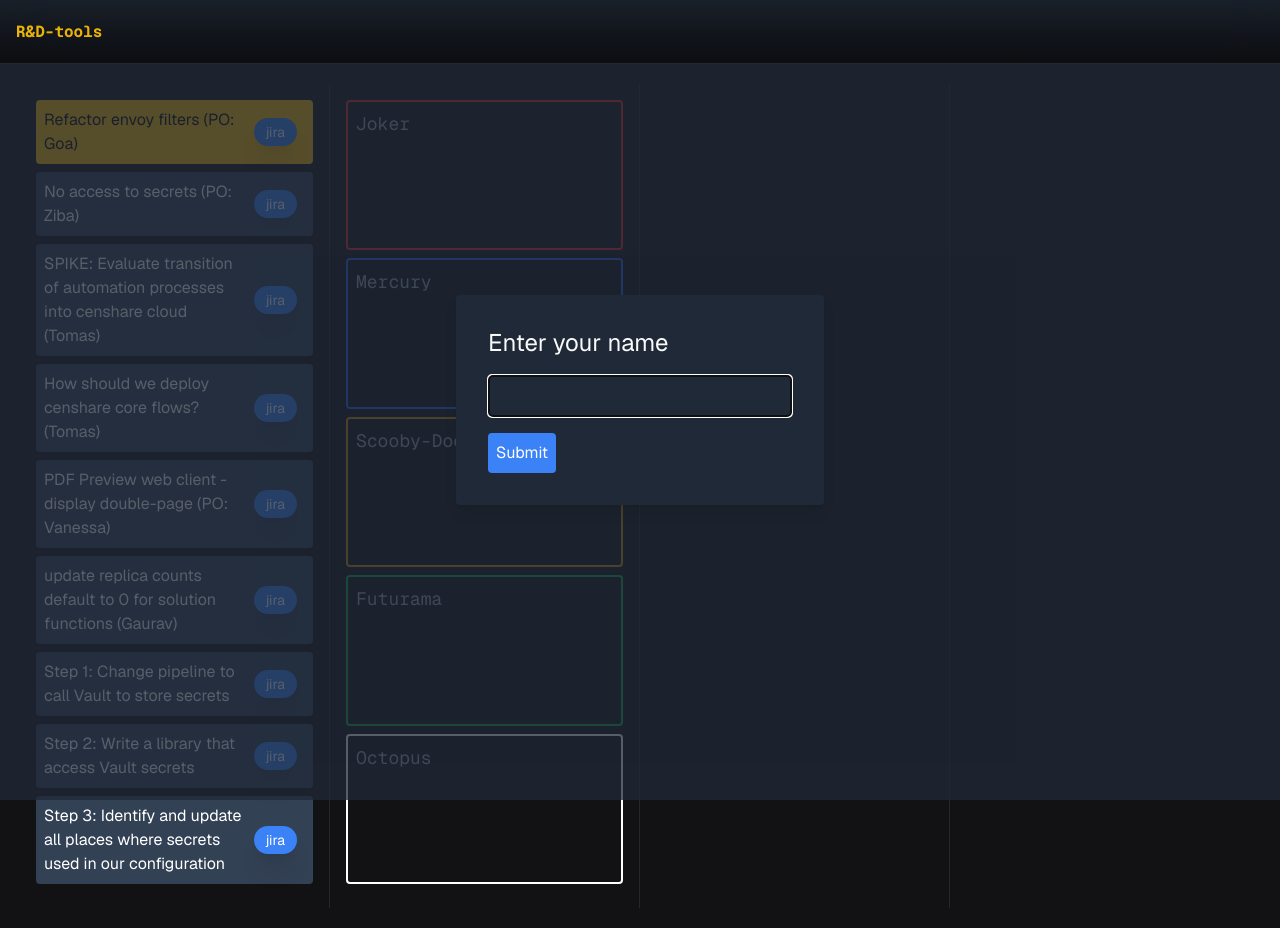
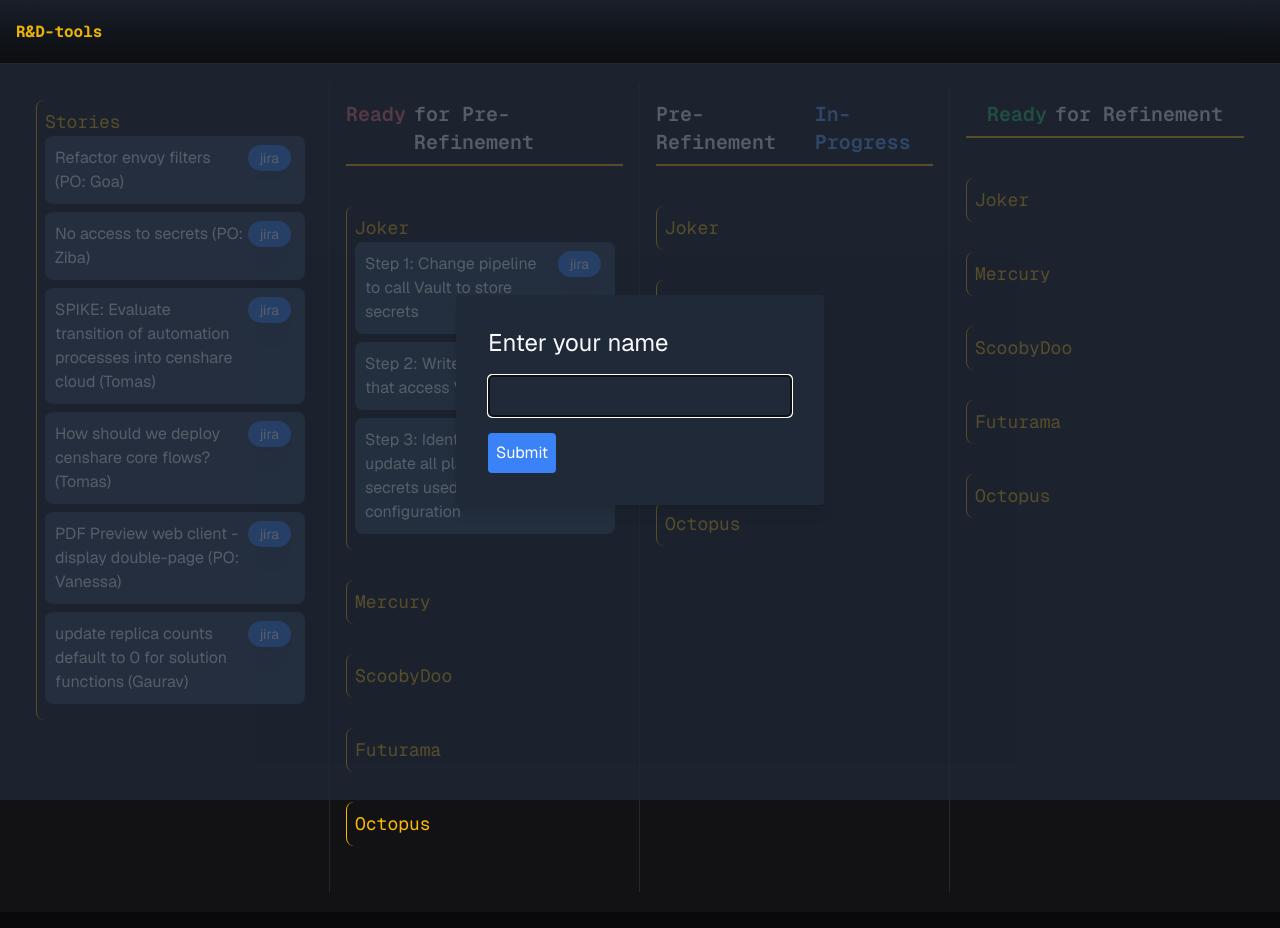
Before and after one commit to danieldotinc/agile-tools, a Next.js app: page /pre-refinement in a window 1280 px wide. Built offline with nearby package versions, Linux system fonts and the light colour scheme; no server answers.

Commit message:
add pre-refinement columns and team buckets

```diff
--- /dev/null
+++ b/app/pre-refinement/StoryBuckets.tsx
@@ -0,0 +1,79 @@
+'use client';
+import { Droppable, Draggable, DraggingStyle, NotDraggingStyle } from 'react-beautiful-dnd';
+import Link from 'next/link';
+
+export type PreStory = {
+  id: string;
+  name: string;
+  link?: string;
+};
+
+export type Buckets = Record<string, PreStory[]>;
+
+type Props = {
+  buckets: Buckets;
+};
+
+const StoryBuckets = ({ buckets }: Props) => {
+  const grid = 8;
+
+  const getItemStyle = (isDragging: boolean, draggableStyle: DraggingStyle | NotDraggingStyle | undefined) => ({
+    padding: 10,
+    margin: `0 0 ${grid}px 0`,
+    'border-radius': `8px`,
+    background: 'rgb(51 65 85)',
+    display: 'flex',
+    'justify-content': 'space-between',
+    ...draggableStyle,
+  });
+
+  const getListStyle = (isDraggingOver: boolean) => ({
+    // background: isDraggingOver ? 'darkgray' : 'dark',
+    padding: grid,
+    'margin-bottom': '30px',
+    'border-left': `1px solid #fcba03`,
+    'border-radius': '8px',
+  });
+
+  return (
+    <>
+      {Object.keys(buckets).map((bucket) => (
+        <Droppable droppableId={bucket} key={bucket}>
+          {(provided, snapshot) => (
+            <div ref={provided.innerRef} {...provided.droppableProps} style={getListStyle(snapshot.isDraggingOver)}>
+              <span className="text-lg font-mono text-prominent">{bucket.split('-')[0]}</span>
+              {buckets[bucket].map((story: PreStory, index: number) => (
+                <Draggable key={story.id} draggableId={story.id} index={index}>
+                  {(provided, snapshot) => (
+                    <div
+                      ref={provided.innerRef}
+                      {...provided.draggableProps}
+                      {...provided.dragHandleProps}
+                      style={getItemStyle(snapshot.isDragging, provided.draggableProps.style)}
+                    >
+                      {story.name}
+                      {story.link ? (
+                        <span>
+                          <Link
+                            className="rounded-full bg-blue-500 px-3 py-1 mx-1 text-white text-sm shadow-xl"
+                            href={story.link}
+                            target="_blank"
+                          >
+                            jira
+                          </Link>
+                        </span>
+                      ) : null}
+                    </div>
+                  )}
+                </Draggable>
+              ))}
+              {provided.placeholder}
+            </div>
+          )}
+        </Droppable>
+      ))}
+    </>
+  );
+};
+
+export default StoryBuckets;
--- a/app/pre-refinement/page.tsx
+++ b/app/pre-refinement/page.tsx
@@ -1,106 +1,161 @@
 'use client';
-import { useState, useEffect, FormEvent } from 'react';
-import { DndProvider } from 'react-dnd';
-import { HTML5Backend } from 'react-dnd-html5-backend';
+import { useState, useEffect } from 'react';
+import { DragDropContext, OnDragEndResponder } from 'react-beautiful-dnd';
 
 import socket from '@/app/socket';
 import { useAuthContext } from '@/app/context/AuthContext';
 
-import StoryList from '../components/StoryList';
+import StoryBuckets, { Buckets, PreStory } from './StoryBuckets';
 
 type PreRefinement = {
   currentIndex: number;
   stories: PreStory[];
 };
 
-type PreStory = {
-  name: string;
-  link?: string;
-};
-
 const PreRefinement = () => {
   const { isAdmin } = useAuthContext();
 
-  const [preRefinement, setPreRefinement] = useState<PreRefinement | null>({
-    currentIndex: 0,
-    stories: [
+  const [buckets, setBuckets] = useState<Buckets>({
+    Stories: [
       {
+        id: 'a',
         link: 'https://jira.censhare.com/browse/CSCPRDXX-1156',
         name: 'Refactor envoy filters (PO: Goa)',
       },
       {
+        id: 'b',
         link: 'https://jira.censhare.com/browse/CSCPRDXX-829',
         name: 'No access to secrets (PO: Ziba)',
       },
       {
+        id: 'c',
         link: 'https://jira.censhare.com/browse/CSCPRDXX-71',
         name: 'SPIKE: Evaluate transition of automation processes into censhare cloud (Tomas)',
       },
       {
+        id: 'd',
         link: 'https://jira.censhare.com/browse/CSCPRDXX-1196',
         name: 'How should we deploy censhare core flows? (Tomas)',
       },
       {
+        id: 'e',
         link: 'https://jira.censhare.com/browse/CSCPRDXX-57',
         name: 'PDF Preview web client - display double-page (PO: Vanessa)',
       },
       {
+        id: 'f',
         link: 'update replica counts default to 0 for solution functions ',
         name: 'update replica counts default to 0 for solution functions (Gaurav)',
       },
+    ],
+    Joker: [
       {
+        id: 'g',
         link: 'CSCPRDXX-1242',
         name: 'Step 1: Change pipeline to call Vault to store secrets',
       },
       {
+        id: 'h',
         link: 'CSCPRDXX-1243',
         name: 'Step 2: Write a library that access Vault secrets',
       },
       {
+        id: 'i',
         link: 'CSCPRDXX-1244',
         name: 'Step 3: Identify and update all places where secrets used in our configuration',
       },
     ],
+    Mercury: [],
+    ScoobyDoo: [],
+    Futurama: [],
+    Octopus: [],
+    'Joker-P': [],
+    'Mercury-P': [],
+    'ScoobyDoo-P': [],
+    'Futurama-P': [],
+    'Octopus-P': [],
+    'Joker-D': [],
+    'Mercury-D': [],
+    'ScoobyDoo-D': [],
+    'Futurama-D': [],
+    'Octopus-D': [],
   });
 
-  const [selectedStoryIndex, setSelectedStoryIndex] = useState<number | null>(0);
+  const reorder = (list: PreStory[], startIndex: number, endIndex: number): PreStory[] => {
+    const result = Array.from(list);
+    const [removed] = result.splice(startIndex, 1);
+    result.splice(endIndex, 0, removed);
+    return result;
+  };
 
-  const storySelect = (index: number) => setSelectedStoryIndex(index);
-  const deleteStory = () => socket.emit('deletePreStory', { index: preRefinement?.currentIndex });
-  const addPreStory = (name: string, link: string) => {
-    if (String(name).trim()) {
-      socket.emit('addPreStory', { name: String(name).trim(), link });
+  const onDragEnd: OnDragEndResponder = (result) => {
+    const { source, destination } = result;
+    if (!destination) return;
 
-      (document.getElementById('story-name') as HTMLInputElement).value = '';
-      (document.getElementById('story-link') as HTMLInputElement).value = '';
+    if (source.droppableId === destination.droppableId) {
+      const items = reorder(buckets[source.droppableId], source.index, destination.index);
+      setBuckets((prev) => ({
+        ...prev,
+        [source.droppableId]: items,
+      }));
+    } else {
+      const sourceClone = Array.from(buckets[source.droppableId]);
+      const destClone = Array.from(buckets[destination.droppableId]);
+      const [removed] = sourceClone.splice(source.index, 1);
+
+      destClone.splice(destination.index, 0, removed);
+
+      setBuckets((prev) => ({
+        ...prev,
+        [source.droppableId]: sourceClone,
+        [destination.droppableId]: destClone,
+      }));
     }
   };
 
-  const handleReorder = (orderedPreStories: PreStory[], toIndex: number) => {
-    if (isAdmin) {
-      socket.emit('reorderPreStories', { preStories: orderedPreStories });
-      storySelect(toIndex);
-    }
-  };
+  const filterTeamBuckets = () => ({
+    Stories: [...(buckets.Stories ?? [])],
+  });
 
-  const handleStorySubmit = (e: FormEvent<HTMLFormElement>) => {
-    e.preventDefault();
-    addPreStory(
-      (document.getElementById('story-name') as HTMLInputElement).value,
-      (document.getElementById('story-link') as HTMLInputElement).value
-    );
-  };
+  const getReadyBuckets = () => ({
+    Joker: [...(buckets.Joker ?? [])],
+    Mercury: [...(buckets.Mercury ?? [])],
+    ScoobyDoo: [...(buckets.ScoobyDoo ?? [])],
+    Futurama: [...(buckets.Futurama ?? [])],
+    Octopus: [...(buckets.Octopus ?? [])],
+  });
+
+  const getProgressBuckets = () => ({
+    'Joker-P': [...(buckets['Joker-P'] ?? [])],
+    'Mercury-P': [...(buckets['Mercury-P'] ?? [])],
+    'ScoobyDoo-P': [...(buckets['ScoobyDoo-P'] ?? [])],
+    'Futurama-P': [...(buckets['Futurama-P'] ?? [])],
+    'Octopus-P': [...(buckets['Octopus-P'] ?? [])],
+  });
+
+  const getDoneBuckets = () => ({
+    'Joker-D': [...(buckets['Joker-D'] ?? [])],
+    'Mercury-D': [...(buckets['Mercury-D'] ?? [])],
+    'ScoobyDoo-D': [...(buckets['ScoobyDoo-D'] ?? [])],
+    'Futurama-D': [...(buckets['Futurama-D'] ?? [])],
+    'Octopus-D': [...(buckets['Octopus-D'] ?? [])],
+  });
 
   useEffect(() => {
     socket.emit('getPreRefinement');
 
     socket.on('initPreRefinement', ({ preRefinement }) => {
-      setPreRefinement(preRefinement);
+      setBuckets((prev) => ({
+        ...prev,
+        Stories: preRefinement.stories,
+      }));
     });
 
     socket.on('updatePreRefinement', (preRefinement) => {
-      setPreRefinement(preRefinement);
-      setSelectedStoryIndex(null);
+      setBuckets((prev) => ({
+        ...prev,
+        Stories: preRefinement.stories,
+      }));
     });
 
     return () => {
@@ -110,12 +165,13 @@ const PreRefinement = () => {
   }, []);
 
   return (
+    <DragDropContext onDragEnd={onDragEnd}>
       <div className="flex flex-1">
         <div className="w-1/4 p-4 border-r">
           {isAdmin && (
             <div className="flex-1 mb-10">
               <div className="mt-4 ">
-              <form onSubmit={handleStorySubmit}>
+                <form>
                   <input
                     type="text"
                     placeholder="Story Name"
@@ -132,45 +188,34 @@ const PreRefinement = () => {
                     <button type="submit" className=" bg-slate-600 text-white p-2 mr-2 rounded">
                       Create
                     </button>
-                  <button onClick={deleteStory} className="bg-red-500 text-white p-2 rounded">
-                    Delete
-                  </button>
+                    <button className="bg-red-500 text-white p-2 rounded">Delete</button>
                   </div>
                 </form>
               </div>
             </div>
           )}
-        <div className="flex-4">
-          <DndProvider backend={HTML5Backend}>
-            <StoryList
-              refinement={preRefinement}
-              onStorySelect={storySelect}
-              onReorder={handleReorder}
-              currentIndex={selectedStoryIndex}
-              noStyling
-            />
-          </DndProvider>
+          <StoryBuckets buckets={filterTeamBuckets()} />
+        </div>
+        <div className="flex w-1/4 p-4 border-r flex-col">
+          <div className="flex justify-center text-xl font-mono font-semibold mb-10 pb-2 border-y-2 border-t-0 border-b-prominent">
+            <span className="text-red-400 mr-2">Ready</span>for Pre-Refinement
+          </div>
+          <StoryBuckets buckets={getReadyBuckets()} />
+        </div>
+        <div className="flex w-1/4 p-4 border-r flex-col">
+          <div className="flex justify-center text-xl font-mono font-semibold mb-10 pb-2 border-y-2 border-t-0 border-b-prominent">
+            Pre-Refinement <span className="text-blue-400 ml-2"> In-Progress</span>
+          </div>
+          <StoryBuckets buckets={getProgressBuckets()} />
+        </div>
+        <div className="flex w-1/4 p-4 flex-col">
+          <div className="flex justify-center text-xl font-mono font-semibold mb-10 pb-2 border-y-2 border-t-0 border-b-prominent">
+            <span className="text-green-500 mr-2">Ready</span> for Refinement
+          </div>
+          <StoryBuckets buckets={getDoneBuckets()} />
         </div>
       </div>
-      <div className="flex w-1/4 p-4 border-r flex-col">
-        <li className={`flex-2 mb-2 p-2 rounded flex border-red-600 border-2`}>
-          <span className="text-lg text-gray-400 font-mono">Joker</span>
-        </li>
-        <li className={`flex-2 mb-2 p-2 rounded flex border-blue-600 border-2`}>
-          <span className="text-lg text-gray-400 font-mono">Mercury</span>
-        </li>
-        <li className={`flex-2 mb-2 p-2 rounded flex border-yellow-600 border-2`}>
-          <span className="text-lg text-gray-400 font-mono">Scooby-Doo</span>
-        </li>
-        <li className={`flex-2 mb-2 p-2 rounded flex border-green-600 border-2`}>
-          <span className="text-lg text-gray-400 font-mono">Futurama</span>
-        </li>
-        <li className={`flex-2 mb-2 p-2 rounded flex border-white border-2`}>
-          <span className="text-lg text-gray-400 font-mono">Octopus</span>
-        </li>
-      </div>
-      <div className="w-1/4 p-4 border-r" style={{ flexBasis: '25%' }}></div>
-    </div>
+    </DragDropContext>
   );
 };
 
--- a/next.config.mjs
+++ b/next.config.mjs
@@ -1,4 +1,6 @@
 /** @type {import('next').NextConfig} */
-const nextConfig = {};
+const nextConfig = {
+  reactStrictMode: false,
+};
 
 export default nextConfig;
--- a/package.json
+++ b/package.json
@@ -20,6 +20,7 @@
     "next": "14.2.3",
     "next-themes": "^0.3.0",
     "react": "^18",
+    "react-beautiful-dnd": "^13.1.1",
     "react-dnd": "^16.0.1",
     "react-dnd-html5-backend": "^16.0.1",
     "react-dom": "^18",
@@ -31,6 +32,7 @@
   "devDependencies": {
     "@types/node": "^20",
     "@types/react": "^18",
+    "@types/react-beautiful-dnd": "^13.1.8",
     "@types/react-dom": "^18",
     "postcss": "^8",
     "tailwind-merge": "^2.3.0",
```
Also changed, not shown: 1 other file (tests, documents, lock files or other folders). Lines whose indentation alone changed are shown as unchanged.
